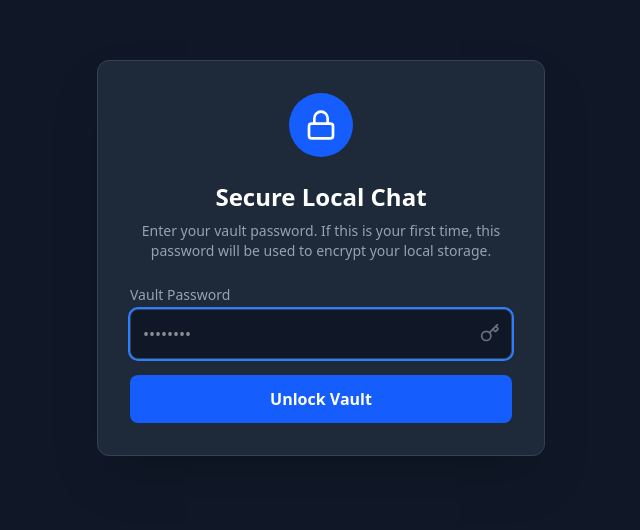
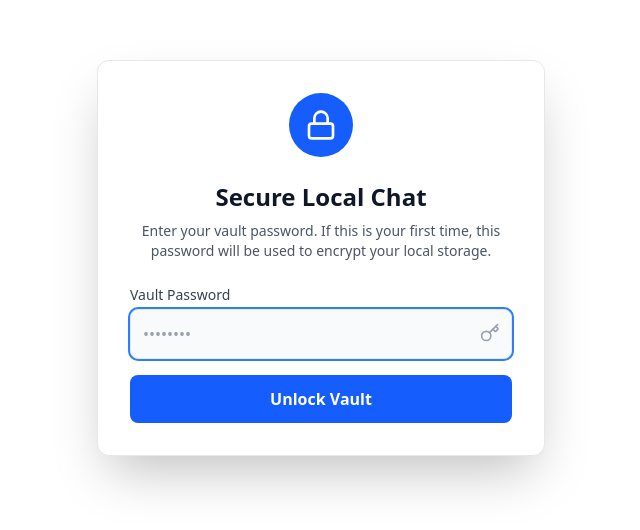
Before and after one commit to BrianCraig/ollama, a React (Vite) app: page / in a window 1280 px wide. Shown: the part 142-672 px from the top of the page, without its empty margins (319-959 px from the left). Built offline with nearby package versions, Linux system fonts and the light colour scheme.

Commit message:
fix: Light/Dark mode

```diff
--- a/src/App.tsx
+++ b/src/App.tsx
@@ -39,7 +39,7 @@ export default function App() {
   }
 
   return (
-    <div className={`flex h-screen bg-gray-50 dark:bg-gray-900 text-gray-900 dark:text-gray-100 font-sans transition-colors duration-200 ${darkMode ? 'dark' : ''}`}>
+    <div className={`flex h-screen bg-gray-50 dark:bg-gray-900 text-gray-900 dark:text-gray-100 font-sans transition-colors duration-200`}>
 
       <Sidebar />
 
--- a/src/components/LoginScreen.tsx
+++ b/src/components/LoginScreen.tsx
@@ -13,30 +13,30 @@ const LoginScreen = ({ }) => {
   };
 
   return (
-    <div className="min-h-screen bg-gray-900 flex items-center justify-center p-4">
-      <div className="bg-gray-800 p-8 rounded-xl shadow-2xl w-full max-w-md border border-gray-700">
+    <div className="min-h-screen bg-white dark:bg-gray-900 flex items-center justify-center p-4">
+      <div className="bg-white dark:bg-gray-800 p-8 rounded-xl shadow-2xl w-full max-w-md border border-gray-200 dark:border-gray-700">
         <div className="flex justify-center mb-6">
           <div className="bg-blue-600 p-4 rounded-full">
             <Lock className="w-8 h-8 text-white" />
           </div>
         </div>
-        <h1 className="text-2xl font-bold text-white text-center mb-2">Secure Local Chat</h1>
-        <p className="text-gray-400 text-center mb-6 text-sm">
+        <h1 className="text-2xl font-bold text-gray-900 dark:text-white text-center mb-2">Secure Local Chat</h1>
+        <p className="text-gray-600 dark:text-gray-400 text-center mb-6 text-sm">
           Enter your vault password. If this is your first time, this password will be used to encrypt your local storage.
         </p>
         <form onSubmit={handleLogin} className="space-y-4">
           <div>
-            <label className="block text-gray-400 text-sm mb-1">Vault Password</label>
+            <label className="block text-gray-700 dark:text-gray-300 text-sm mb-1">Vault Password</label>
             <div className="relative">
               <input
                 type="password"
                 value={password}
                 onChange={(e) => setPassword(e.target.value)}
-                className="w-full bg-gray-900 border border-gray-700 rounded-lg p-3 text-white focus:ring-2 focus:ring-blue-500 outline-none"
+                className="w-full bg-gray-50 border border-gray-200 rounded-lg p-3 text-gray-900 placeholder-gray-400 focus:ring-2 focus:ring-blue-500 outline-none dark:bg-gray-900 dark:border-gray-700 dark:text-white dark:placeholder-gray-500"
                 placeholder="••••••••"
                 autoFocus
               />
-              <Key className="absolute right-3 top-3.5 text-gray-500 w-5 h-5" />
+              <Key className="absolute right-3 top-3.5 text-gray-400 w-5 h-5 dark:text-gray-500" />
             </div>
           </div>
           <button
@@ -47,7 +47,7 @@ const LoginScreen = ({ }) => {
           </button>
         </form>
         {hasData && (
-          <p className="mt-4 text-xs text-red-400 text-center">
+          <p className="mt-4 text-xs text-red-500 text-center">
             Warning: If you lost your password, your previous chats cannot be recovered. Clear browser data to reset.
           </p>
         )}
--- a/src/contexts/SettingsContext.tsx
+++ b/src/contexts/SettingsContext.tsx
@@ -15,7 +15,7 @@ type Settings = LocalStorageSettings & StateSettings;
 const defaultSettingsData: LocalStorageSettings = {
     "url": "http://localhost:11434",
     "model": "gemma3:12b",
-    "darkMode": false
+    "darkMode": window.matchMedia("(prefers-color-scheme: dark)").matches
 };
 
 const SettingsValueContext = createContext<Settings>({ ...defaultSettingsData, settingsModal: false });
@@ -42,6 +42,16 @@ export function SettingsProvider({ children }: { children: ReactNode }) {
         localStorage.setItem('ollama_chat_settings', JSON.stringify(settings));
     }, [settings])
 
+    useEffect(() => {
+        const root = typeof document !== 'undefined' ? document.documentElement : null;
+        if (!root) return;
+        if (settings.darkMode) {
+            root.classList.add('dark');
+        } else {
+            root.classList.remove('dark');
+        }
+    }, [settings.darkMode]);
+
     const actions = useMemo(() => ({
         toggleDarkMode: () => setSettings(s => ({ ...s, darkMode: !s.darkMode })),
         setModel: (model: string) => setSettings(s => ({ ...s, model: model })),
--- a/src/index.css
+++ b/src/index.css
@@ -2,3 +2,5 @@
 @tailwind base;
 @tailwind components;
 @tailwind utilities;
+
+@custom-variant dark (&:where(.dark, .dark *));
```
